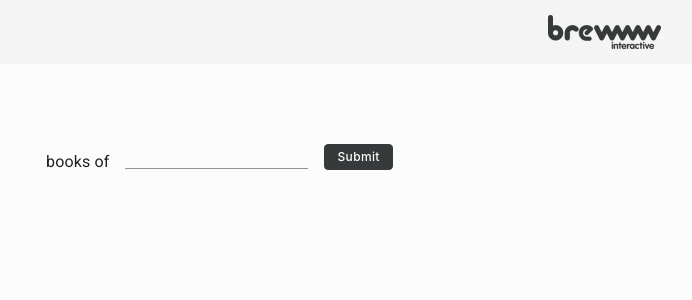
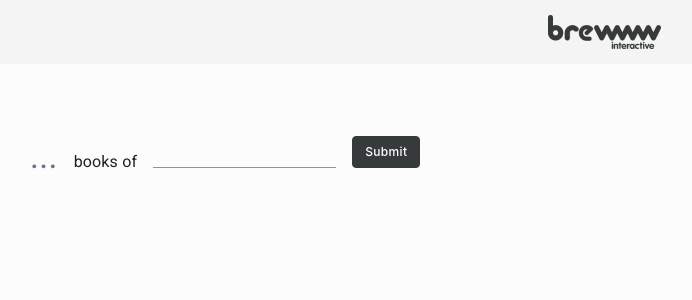
Before and after one commit to salihcandusmez/Board, a React (Create React App) app: page / in a window 1280 px wide. Shown: the top 300 px of the page, without its empty margins (34-726 px from the left). Built offline with nearby package versions, Linux system fonts and the light colour scheme.

Commit message:
loading added

```diff
--- a/src/components/BookCard.js
+++ b/src/components/BookCard.js
@@ -10,6 +10,7 @@ import IconButton from '@mui/material/IconButton';
 import { Avatar, Chip, Stack } from '@mui/material';
 import layersLogo from '../assets/layers.png';
 import studyLogo from '../assets/study.png';
+import { useTranslation } from 'react-i18next';
 
 const ExpandMore = styled((props) => {
   // eslint-disable-next-line no-unused-vars
@@ -24,6 +25,8 @@ const ExpandMore = styled((props) => {
 }));
 
 export default function BookCard({ name, editionCount, firstPublishYear, pages, readTime }) {
+  const { t } = useTranslation();
+
   const [expanded, setExpanded] = React.useState(false);
 
   const handleExpandClick = () => {
@@ -47,12 +50,12 @@ export default function BookCard({ name, editionCount, firstPublishYear, pages,
             {Boolean(editionCount) && (
               <Chip
                 sx={{ background: '#82C786', borderRadius: '3px', color: '#ffffff', height: 27 }}
-                label={`${editionCount} addition`}
+                label={`${editionCount} ${t('bookAddition')}`}
               />
             )}
             {firstPublishYear && (
               <Typography variant="body1" sx={{ color: '#AAAAAA', alignSelf: 'center' }}>
-                First Published: {firstPublishYear}
+                {t('firstPublishYear')}: {firstPublishYear}
               </Typography>
             )}
           </Stack>
@@ -61,7 +64,7 @@ export default function BookCard({ name, editionCount, firstPublishYear, pages,
             {pages && (
               <Chip
                 avatar={<Avatar alt="layer logo" sx={{ width: 4, height: 4 }} src={layersLogo} />}
-                label={`${pages} pages`}
+                label={`${pages} ${t('totalPages')}`}
                 sx={{ color: '#AAAAAA', fontSize: 14, border: 0 }}
                 variant="outlined"
               />
@@ -69,7 +72,7 @@ export default function BookCard({ name, editionCount, firstPublishYear, pages,
             {readTime && (
               <Chip
                 avatar={<Avatar alt="study logo" src={studyLogo} />}
-                label={`${readTime} hours read time`}
+                label={`${readTime} ${t('hoursReadTime')}`}
                 sx={{ color: '#AAAAAA', fontSize: 14, border: 0 }}
                 variant="outlined"
               />
--- a/src/components/SearchBar.js
+++ b/src/components/SearchBar.js
@@ -1,14 +1,13 @@
 import * as React from 'react';
-import Typography from '@mui/material/Typography';
-import Stack from '@mui/material/Stack';
-import { TextField, Box } from '@mui/material';
 import { useTranslation } from 'react-i18next';
+import { useDispatch, useSelector } from 'react-redux';
+import { TextField, Typography, Stack, CircularProgress } from '@mui/material';
+import { fetchAuthor } from '../store/actions/author.action';
 import SubmitButton from './SubmitButton';
-import { fetchAuthor } from '../store/actions/author.action';
-import { useDispatch, useSelector } from 'react-redux';
 
 export default function SearchBar() {
   const authorName = useSelector((state) => state.author.authorName);
+  const loading = useSelector((state) => state.author.loading);
 
   const { t } = useTranslation();
 
@@ -25,21 +24,27 @@ export default function SearchBar() {
   return (
     <Stack direction={{ xs: 'column', sm: 'row' }} spacing={{ xs: 2, sm: 2, md: 2 }}>
       <Typography variant="h4" sx={{ color: '#707090' }}>
-        {authorName}
+        {authorName || '...'}
       </Typography>
-      <Typography variant="body1" sx={{ paddingTop: 1.8 }}>
+      <Typography variant="body1" sx={{ lineHeight: 3.2 }}>
         {t('booksOf')}
       </Typography>
-      <Box sx={{ paddingTop: 0.1 }}>
-        <TextField
-          variant="standard"
-          value={authorId}
-          onChange={(event) => setAuthorId(event.target.value)}
-        />
-      </Box>
-      <Box sx={{ paddingTop: 1 }}>
+      <TextField
+        variant="standard"
+        value={authorId}
+        onChange={(event) => setAuthorId(event.target.value)}
+      />
+      <Stack direction={{ xs: 'row' }} spacing={1}>
         <SubmitButton onClick={handleClick} />
-      </Box>
+        {loading && (
+          <>
+            <CircularProgress size={30} color="inherit" />
+            <Typography variant="subtitle2" sx={{ lineHeight: 3.3 }}>
+              {t('loading')}
+            </Typography>
+          </>
+        )}
+      </Stack>
     </Stack>
   );
 }
--- a/src/components/SubmitButton.js
+++ b/src/components/SubmitButton.js
@@ -9,7 +9,7 @@ const CustomButton = styled(Button)({
   fontSize: 12,
   padding: '3px 12px',
   border: '1px solid',
-  lineHeight: 1.5,
+  lineHeight: 2,
   backgroundColor: '#373A3B',
   borderColor: '#373A3B',
   alignSelf: 'baseline',
--- a/src/i18n/en.json
+++ b/src/i18n/en.json
@@ -1,4 +1,9 @@
 {
   "booksOf": "books of",
-  "submit": "Submit"
+  "submit": "Submit",
+  "firstPublishYear": "First Published",
+  "totalPages": "pages",
+  "hoursReadTime": "hours read time",
+  "bookAddition": "addition",
+  "loading": "Loading ..."
 }
--- a/src/i18n/tr.json
+++ b/src/i18n/tr.json
@@ -1,4 +1,9 @@
 {
   "booksOf": "kitabın",
-  "submit": "Gönder"
+  "submit": "Gönder",
+  "firstPublishYear": "İlk Yayın Tarihi",
+  "totalPages": "sayfa",
+  "hoursReadTime": "okuma saati",
+  "bookAddition": "ekleme",
+  "loading": "Yükleniyor ..."
 }
--- /dev/null
+++ b/src/services/author.js
@@ -0,0 +1,7 @@
+import API from '../config/api';
+
+const getAuthorData = async (id) => {
+  return API.get(`search.json?language=eng&author=${id}`);
+};
+
+export default getAuthorData;
```
